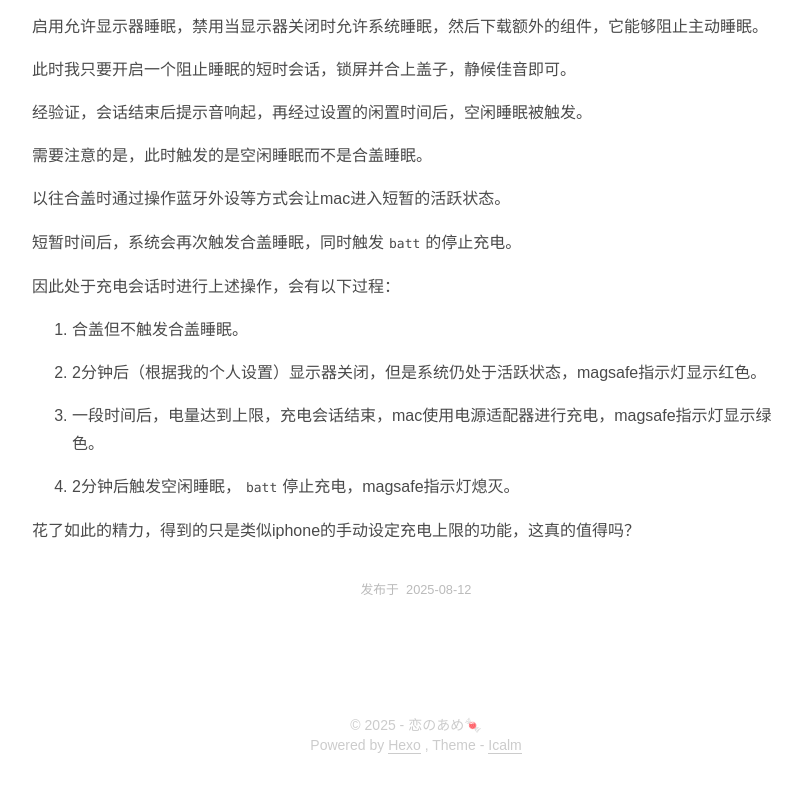
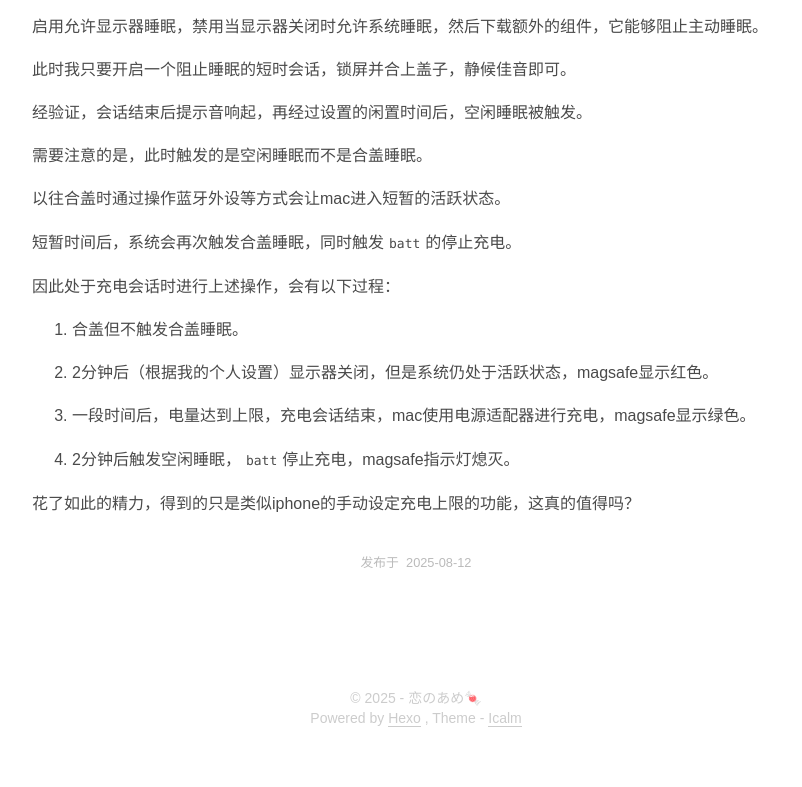
Before and after one commit to arinsong2001/arinsong2001.github.io, a plain HTML site: page 2025/08/12/How-to-charge-up-to-a-limit-with-the-lib-closed/index.html in a window 1280 px wide. Shown: the part 2855-3642 px from the top of the page, without its empty margins (344-1146 px from the left). After the commit the page ends 3615 px from the top, so only its background shows below. Drawn offline with Linux system fonts and the light colour scheme; a small style sheet from the web is missing.

Commit message:
Site updated: 2025-08-13 10:47:05

```diff
--- a/2025/08/12/How-to-charge-up-to-a-limit-with-the-lib-closed/index.html
+++ b/2025/08/12/How-to-charge-up-to-a-limit-with-the-lib-closed/index.html
@@ -149,9 +149,9 @@
 <ol>
 <li><p>合盖但不触发合盖睡眠。</p>
 </li>
-<li><p>2分钟后（根据我的个人设置）显示器关闭，但是系统仍处于活跃状态，magsafe指示灯显示红色。</p>
+<li><p>2分钟后（根据我的个人设置）显示器关闭，但是系统仍处于活跃状态，magsafe显示红色。</p>
 </li>
-<li><p>一段时间后，电量达到上限，充电会话结束，mac使用电源适配器进行充电，magsafe指示灯显示绿色。</p>
+<li><p>一段时间后，电量达到上限，充电会话结束，mac使用电源适配器进行充电，magsafe显示绿色。</p>
 </li>
 <li><p>2分钟后触发空闲睡眠，<code>batt</code>停止充电，magsafe指示灯熄灭。</p>
 </li>
```
Also changed, not shown: index.html (+2 -2 lines).
